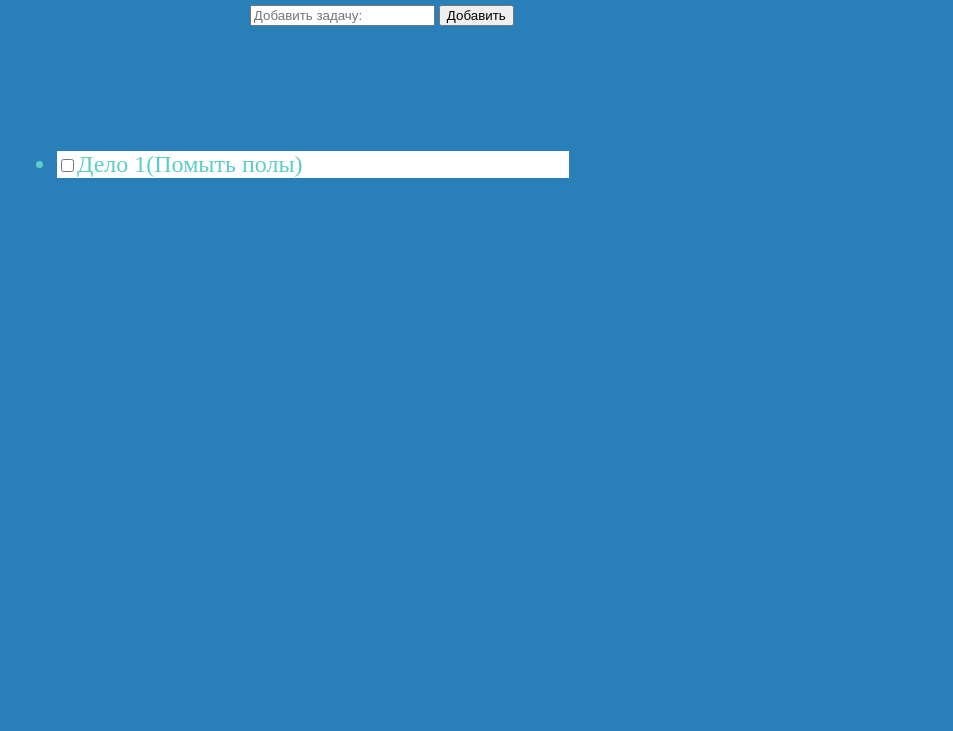
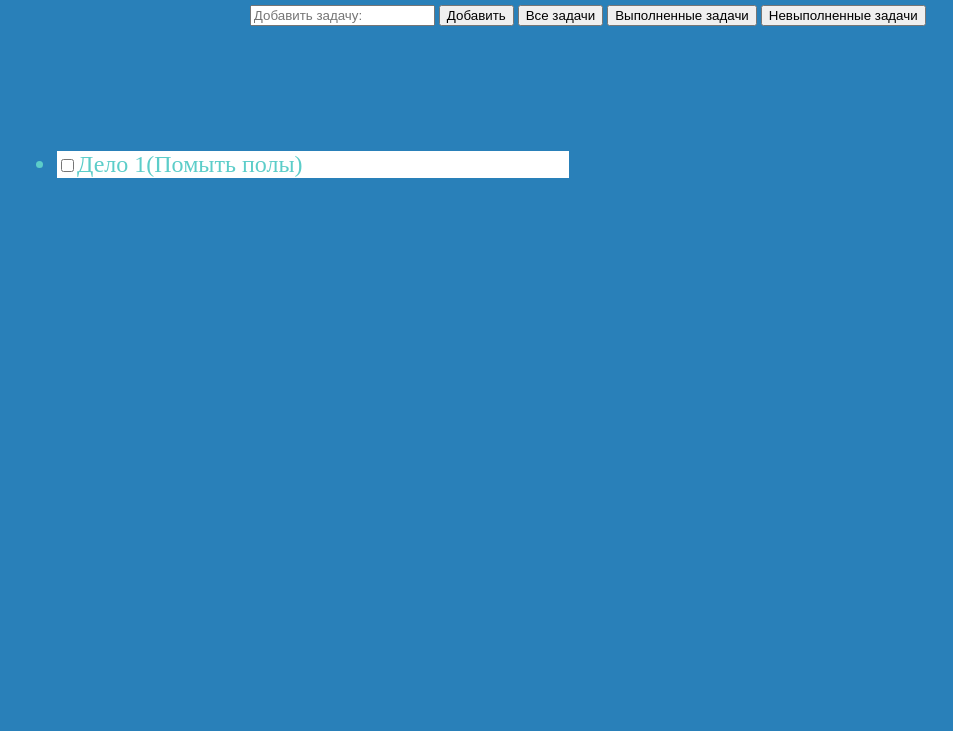
Before and after one commit to FirstPlayerCoonfurm/html_less, a plain HTML site: page index.html in a window 1280 px wide. Shown: the part 69-800 px from the top of the page, without its empty margins (327-1280 px from the left). Drawn offline with Linux system fonts and the light colour scheme.

Commit message:
Add files via upload

```diff
--- a/index.css
+++ b/index.css
@@ -61,3 +61,8 @@ ul li{
 .conteiner .list ul li:nth-child(2n+1){
 	background-color: #fff;
 }
+
+
+input[type="checkbox"]:checked + label {
+	text-decoration: line-through;
+  }
--- a/index.html
+++ b/index.html
@@ -5,6 +5,7 @@
     <meta name="viewport"
           content="width=device-width, user-scalable=no, initial-scale=1.0, maximum-scale=1.0, minimum-scale=1.0">
      <link rel="stylesheet" href="index.css">
+	 <script src="index.js"></script>
     <title>Список задач</title>
 </head>
 <body>
@@ -25,6 +26,9 @@
 		</div>
 			<input class="text_field" type="text" name="username" placeholder="Добавить задачу: " value="">
         		<button class="but" type="submit">Добавить</button>
+				<button class="but" type="button" onclick="filterTasks('all')">Все задачи</button>
+        		<button class="but" type="button" onclick="filterTasks('done')">Выполненные задачи</button>
+        		<button class="but" type="button" onclick="filterTasks('undone')">Невыполненные задачи</button>
         </div>
 	</form>
 </body>
--- /dev/null
+++ b/index.js
@@ -0,0 +1,20 @@
+function filterTasks(filter) {
+    let tasks = document.querySelectorAll('.list li');
+    tasks.forEach(function(task) {
+        if (filter === 'all') {
+            task.style.display = 'list-item';
+        } else if (filter === 'done') {
+            if (task.querySelector('input[type=checkbox]').checked) {
+                task.style.display = 'list-item';
+            } else {
+                task.style.display = 'none';
+            }
+        } else if (filter === 'undone') {
+            if (!task.querySelector('input[type=checkbox]').checked) {
+                task.style.display = 'list-item';
+            } else {
+                task.style.display = 'none';
+            }
+        }
+    });
+}
```
